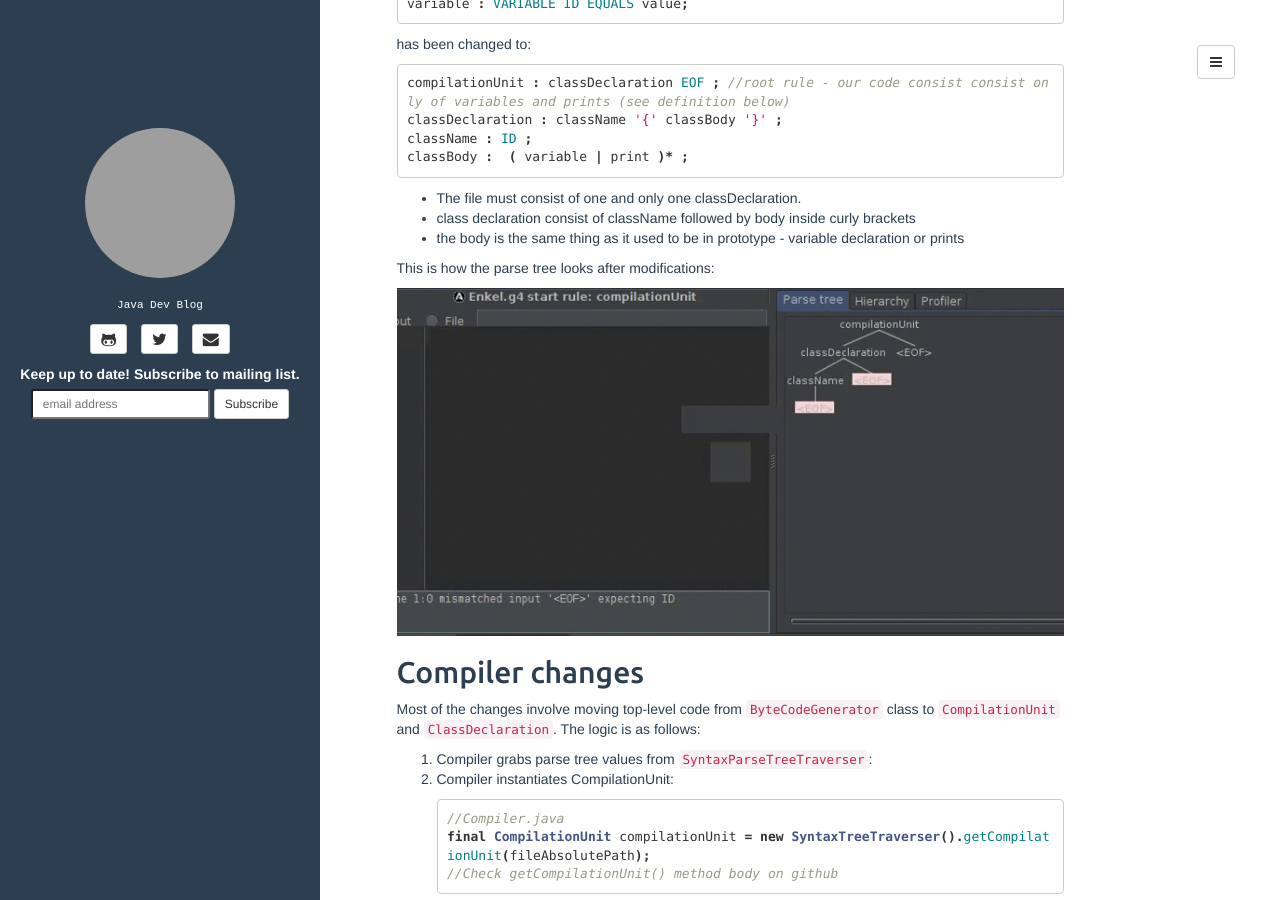
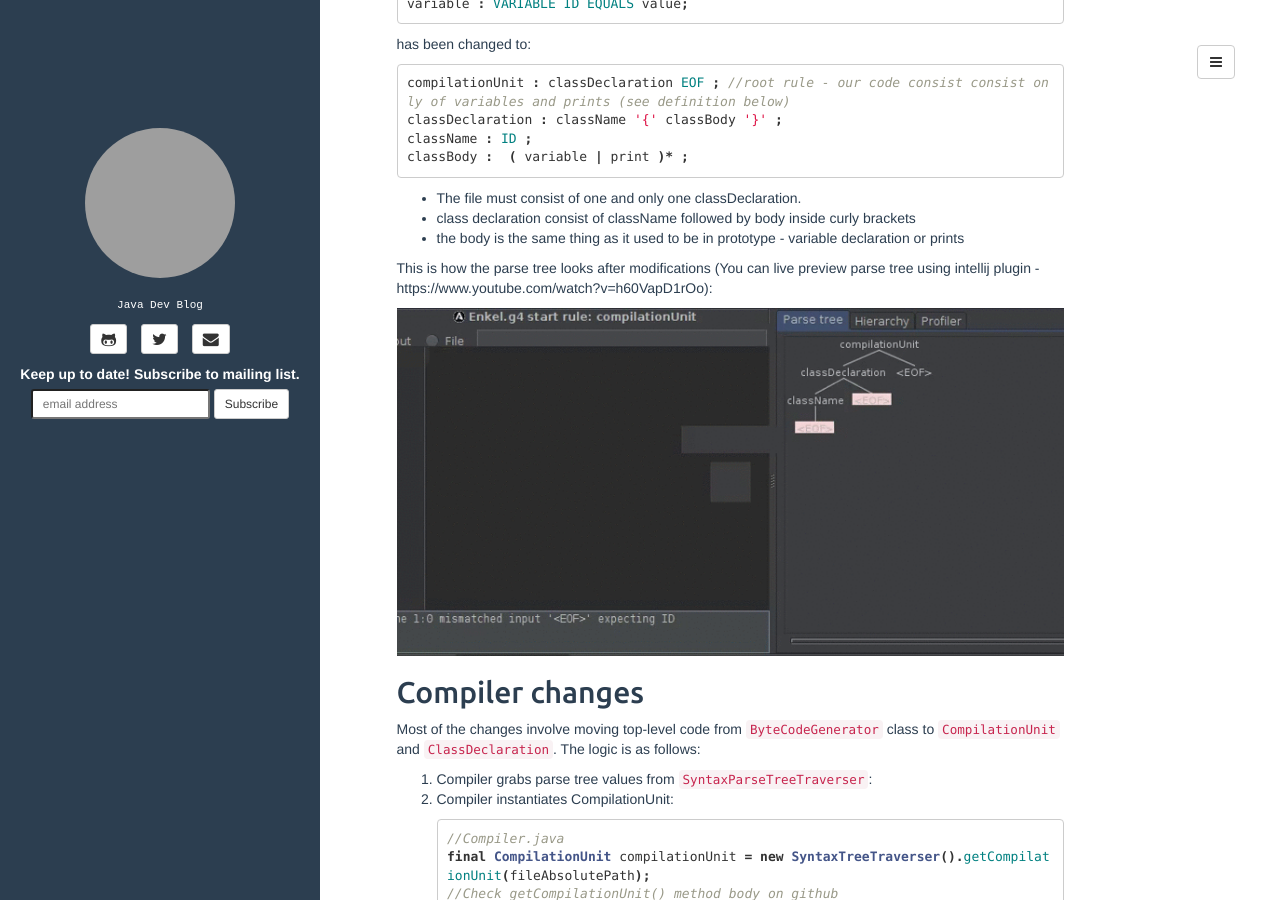
Before and after one commit to JakubDziworski/JakubDziworski.github.io, a Jekyll site: the page built from _posts/2016-03-23-enkel_5_classes.md, in a window 1280 px wide and 900 px high, scrolled down 420 px. Built offline with Jekyll 4.4.1, drawn with Linux system fonts in a browser that asks for light colours; Markdown is read by kramdown in place of the engine named in the settings; comment, search, counter and statistics services are not loaded; grey boxes are pictures that could not be loaded.

Commit message:
enkel 5 - preview

```diff
--- a/_posts/2016-03-23-enkel_5_classes.md
+++ b/_posts/2016-03-23-enkel_5_classes.md
@@ -36,7 +36,7 @@ classBody :  ( variable | print )* ;
  * class declaration consist of className followed by body inside curly brackets
  * the body is the same thing as it used to be in prototype - variable declaration or prints
 
-This is how the parse tree looks after modifications:
+This is how the parse tree looks after modifications (You can live preview parse tree using intellij plugin - https://www.youtube.com/watch?v=h60VapD1rOo):
 
 ![Parse Tree](/assets/media/enkel_5/class_parse_tree.gif)
 
```
